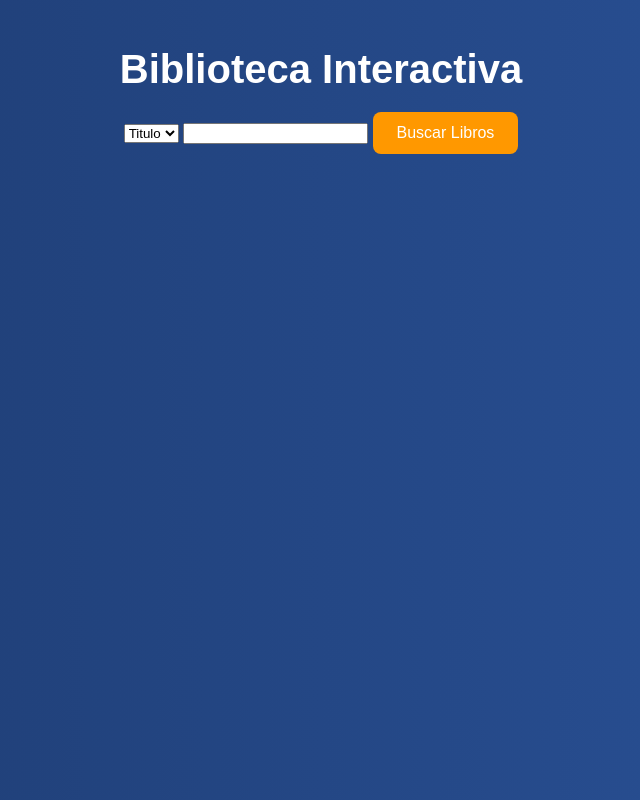
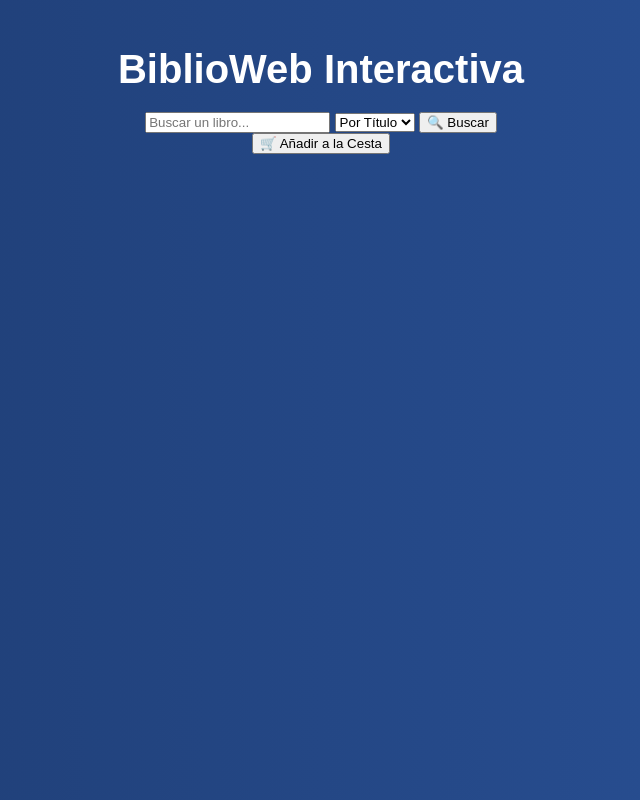
Before and after one commit to Tomas-crypto14/Biblioteca-Interactiva, a plain HTML site: page index.html in a window 1280 px wide. Shown: the whole page, without its empty margins (319-959 px from the left). Drawn offline with Linux system fonts and the light colour scheme.

Commit message:
Parte Ruben-Tomas-Carlos

```diff
--- a/index.html
+++ b/index.html
@@ -3,27 +3,40 @@
     <head>
         <meta charset="UTF-8" />
         <meta name="viewport" content="width=device-width, initial-scale=1.0" />
-        <title>Biblioteca Interactiva</title>
-        <link rel="shortcut icon" href="./Imagenes/html5.jpg" />
+        <title>BiblioWeb Interactiva</title>
+        <link rel="shortcut icon" href="./Imagenes/libro-icono.png" />
         <link rel="stylesheet" href="style.css" />
     </head>
     <body>
-        <h1>Biblioteca Interactiva</h1>
-        <select id="select-filter">
-            <option value="titulo">Titulo</option>
-            <option value="autor">Autor</option>
-        </select>
-        <input type="text" id="search-input" />
-        <button id="prueba">Buscar Libros</button>
+        <header>
+            <h1>BiblioWeb Interactiva</h1>
+        </header>
 
-        <div id="container1"></div>
+        <main>
+            <section id="search-section">
+                <input
+                    type="text"
+                    id="search-input"
+                    placeholder="Buscar un libro..."
+                />
 
-        <div id="container2" style="display: none">
-            <h2>Resultados de la búsqueda:</h2>
-            <div id="resultados"></div>
-        </div>
+                <select id="search-filter">
+                    <option value="title">Por Título</option>
+                    <option value="author">Por Autor</option>
+                </select>
 
-        <div id="container3"></div>
+                <button id="search-button">🔍 Buscar</button>
+            </section>
+
+            <section id="results-container" style="display: none">
+                <h2>Resultados de la búsqueda:</h2>
+                <div id="results"></div>
+            </section>
+
+            <section id="cart-section">
+                <button id="add-to-cart">🛒 Añadir a la Cesta</button>
+            </section>
+        </main>
 
         <script src="script.js"></script>
     </body>
```
